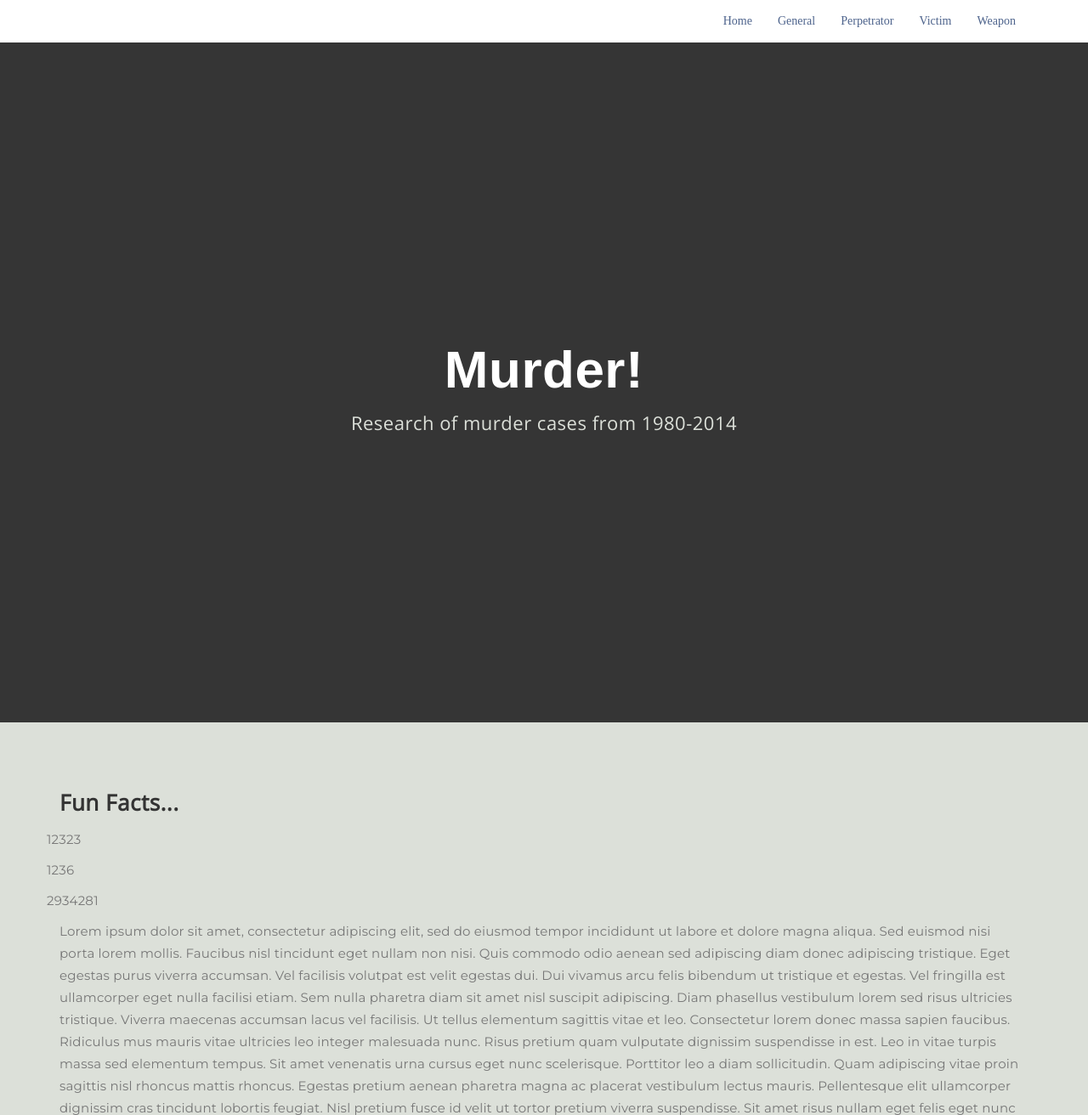
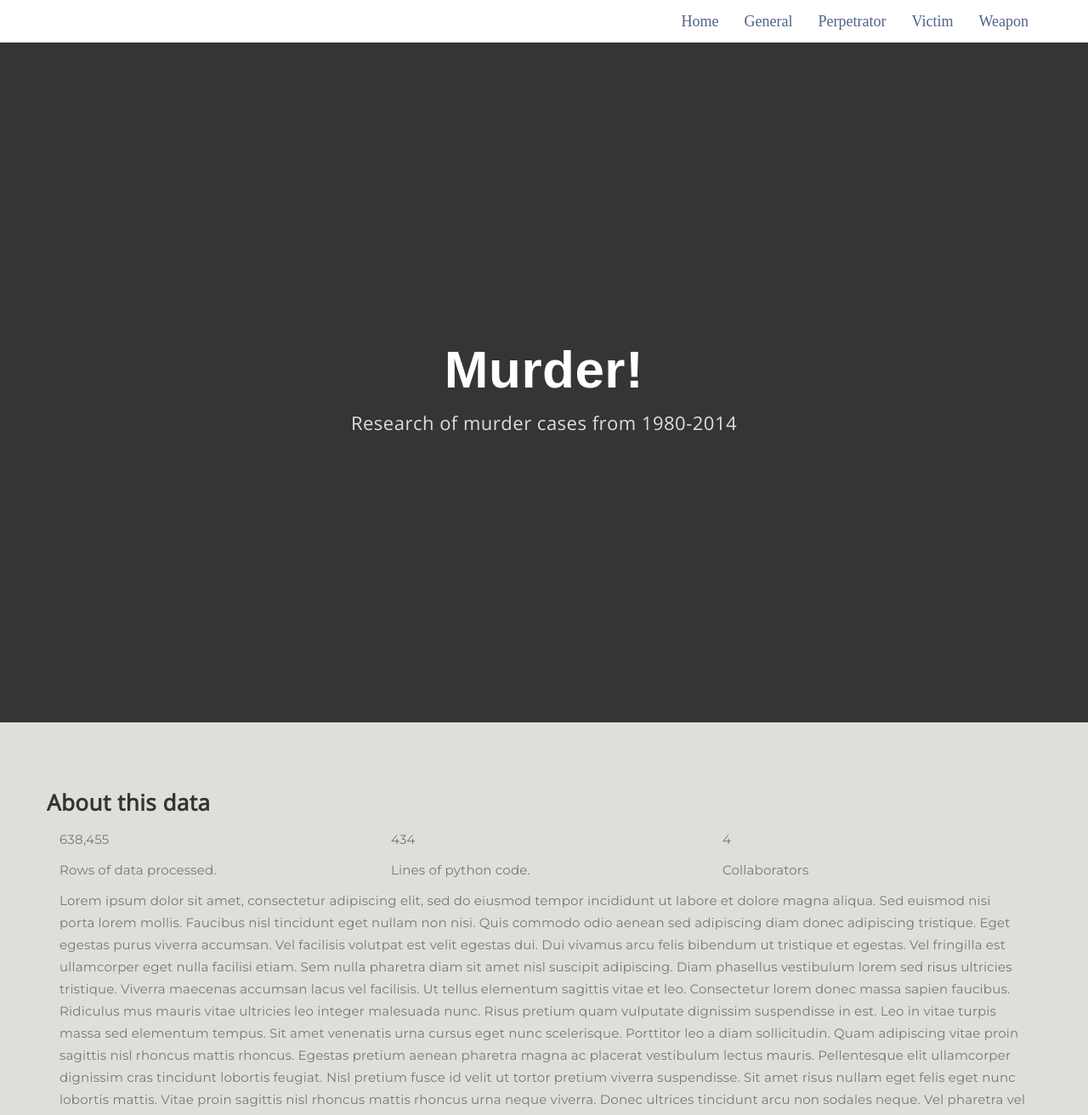
Before and after one commit to bnding/MurderRates, a plain HTML site: page index.html in a window 1280 px wide. Shown: the top 1312 px of the page at 85% size. Drawn offline with nearby package versions, Linux system fonts and the light colour scheme; a web font is replaced by a local one.

Commit message:
updated website

```diff
--- a/index.html
+++ b/index.html
@@ -1,15 +1,14 @@
 <!DOCTYPE html>
-<html lang="en">
-
 <head>
 
+     <meta name="viewport" content="width=device-width, initial-scale=1">
      <script src="js/jquery.js" type="text/javascript"></script>
-
-     <script src="js/jquery.counterup.min.js"></script>
-     <script src="js/bootstrap.min.js"></script>
-     <script src="js/front.js"></script>
+     <script src="js/jquery.waypoints.min.js" type="text/javascript"></script>
+     <script src="js/jquery.counterup.min.js" type="text/javascript"></script>
+     <script src="js/bootstrap.min.js" type="text/javascript"></script>
+     <script src="js/front.js" type="text/javascript"></script>
      <link rel="stylesheet" href="css/bootstrap.min.css">
-     <link href="https://fonts.googleapis.com/css?family=Montserrat|Open+Sans:300|Stylish" rel="stylesheet">
+     <link href="https://fonts.googleapis.com/css?family=Lato|Montserrat|Open+Sans:300|Roboto|Stylish" rel="stylesheet">
      <link rel="stylesheet" href="css/style.css">
 
 
@@ -17,26 +16,17 @@
 
 <body>
 
+
      <div>
           <title>Home</title>
-          <div class="container">
-               <title</title> <div class="navbar-header">
-                    <button class="navbar-toggle" data-toggle="collapse" data-target=".navbar-collapse">
-                         <span class="icon icon-bar"></span>
-                         <span class="icon icon-bar"></span>
-                         <span class="icon icon-bar"></span>
-                    </button>
-          </div>
-          <div class="collapse navbar-collapse">
+          <div id = "navigator" class="container">
                <ul class="nav navbar-nav navbar-right">
-                    <li class="active"><a href="index.html">Home</a></li>
-                    <li><a href="page1.html">General</a></li>
-                    <li><a href="page2.html">Perpetrator</a></li>
-                    <li><a href="page3.html">Victim</a></li>
-                    <li><a href="page4.html">Weapon</a></li>
+                    <li class="nav-link"><a class="navbar-brand" href="#">Home</a></li>
+                    <li class="nav-link"><a class="navbar-brand" href="page1.html">General</a></li>
+                    <li class="nav-link"><a class="navbar-brand" href="page2.html">Perpetrator</a></li>
+                    <li class="nav-link"><a class="navbar-brand" href="page3.html">Victim</a></li>
+                    <li class="nav-link"><a class="navbar-brand" href="page4.html">Weapon</a></li>
                </ul>
-          </div>
-
           </div>
 
           <section id="home" class="home-image">
@@ -50,75 +40,113 @@
 
 
      <section id="about">
+
           <div class="container">
-               <h3>Fun Facts...</h3>
-               <div class="row">
-                    <div class="col">
-                         <p>12323</p>
+
+               <div class="row nums">
+                    <h3 id = "inrow">About this data</h3>
+                    <div class="col-md-4">
+                         <p class="counter">638,455</p>
+                         <p>Rows of data processed.</p>
                     </div>
-                    <div class="col">
-                         <p>1236</p>
+                    <div class="col-md-4">
+                         <p class="counter">434</p>
+                         <p>Lines of python code.</p>
                     </div>
-                    <div class="col">
-                         <p>2934281</p>
+                    <div class="col-md-4">
+                         <p class="counter">4</p>
+                         <p>Collaborators</p>
                     </div>
                </div>
           </div>
 
-
           <div class="container">
-               <p>Lorem ipsum dolor sit amet, consectetur adipiscing elit, sed do eiusmod tempor incididunt ut labore et
-                    dolore magna aliqua. Sed euismod nisi porta lorem mollis. Faucibus nisl tincidunt eget nullam non
-                    nisi. Quis commodo odio aenean sed adipiscing diam donec adipiscing tristique. Eget egestas purus
-                    viverra accumsan. Vel facilisis volutpat est velit egestas dui. Dui vivamus arcu felis bibendum ut
-                    tristique et egestas. Vel fringilla est ullamcorper eget nulla facilisi etiam. Sem nulla pharetra
+               <p>Lorem ipsum dolor sit amet, consectetur adipiscing elit, sed do eiusmod tempor incididunt ut
+                    labore et
+                    dolore magna aliqua. Sed euismod nisi porta lorem mollis. Faucibus nisl tincidunt eget nullam
+                    non
+                    nisi. Quis commodo odio aenean sed adipiscing diam donec adipiscing tristique. Eget egestas
+                    purus
+                    viverra accumsan. Vel facilisis volutpat est velit egestas dui. Dui vivamus arcu felis bibendum
+                    ut
+                    tristique et egestas. Vel fringilla est ullamcorper eget nulla facilisi etiam. Sem nulla
+                    pharetra
                     diam sit amet nisl suscipit adipiscing. Diam phasellus vestibulum lorem sed risus ultricies
-                    tristique. Viverra maecenas accumsan lacus vel facilisis. Ut tellus elementum sagittis vitae et leo.
+                    tristique. Viverra maecenas accumsan lacus vel facilisis. Ut tellus elementum sagittis vitae et
+                    leo.
                     Consectetur lorem donec massa sapien faucibus. Ridiculus mus mauris vitae ultricies leo integer
-                    malesuada nunc. Risus pretium quam vulputate dignissim suspendisse in est. Leo in vitae turpis massa
-                    sed elementum tempus. Sit amet venenatis urna cursus eget nunc scelerisque. Porttitor leo a diam
+                    malesuada nunc. Risus pretium quam vulputate dignissim suspendisse in est. Leo in vitae turpis
+                    massa
+                    sed elementum tempus. Sit amet venenatis urna cursus eget nunc scelerisque. Porttitor leo a
+                    diam
                     sollicitudin. Quam adipiscing vitae proin sagittis nisl rhoncus mattis rhoncus. Egestas pretium
                     aenean pharetra magna ac placerat vestibulum lectus mauris.
 
-                    Pellentesque elit ullamcorper dignissim cras tincidunt lobortis feugiat. Nisl pretium fusce id velit
-                    ut tortor pretium viverra suspendisse. Sit amet risus nullam eget felis eget nunc lobortis mattis.
-                    Vitae proin sagittis nisl rhoncus mattis rhoncus urna neque viverra. Donec ultrices tincidunt arcu
-                    non sodales neque. Vel pharetra vel turpis nunc. Pellentesque habitant morbi tristique senectus et
-                    netus et malesuada. Tempor orci dapibus ultrices in iaculis nunc sed. Eu scelerisque felis imperdiet
+                    Pellentesque elit ullamcorper dignissim cras tincidunt lobortis feugiat. Nisl pretium fusce id
+                    velit
+                    ut tortor pretium viverra suspendisse. Sit amet risus nullam eget felis eget nunc lobortis
+                    mattis.
+                    Vitae proin sagittis nisl rhoncus mattis rhoncus urna neque viverra. Donec ultrices tincidunt
+                    arcu
+                    non sodales neque. Vel pharetra vel turpis nunc. Pellentesque habitant morbi tristique senectus
+                    et
+                    netus et malesuada. Tempor orci dapibus ultrices in iaculis nunc sed. Eu scelerisque felis
+                    imperdiet
                     proin fermentum leo vel. Eget magna fermentum iaculis eu non diam phasellus vestibulum. Neque
                     sodales ut etiam sit amet. Leo duis ut diam quam. Diam vulputate ut pharetra sit amet. Vitae
-                    ultricies leo integer malesuada nunc vel risus. Id porta nibh venenatis cras sed felis eget. Vitae
-                    proin sagittis nisl rhoncus mattis rhoncus. Nisl condimentum id venenatis a condimentum vitae sapien
-                    pellentesque habitant. Nulla pellentesque dignissim enim sit amet venenatis urna cursus. Blandit
+                    ultricies leo integer malesuada nunc vel risus. Id porta nibh venenatis cras sed felis eget.
+                    Vitae
+                    proin sagittis nisl rhoncus mattis rhoncus. Nisl condimentum id venenatis a condimentum vitae
+                    sapien
+                    pellentesque habitant. Nulla pellentesque dignissim enim sit amet venenatis urna cursus.
+                    Blandit
                     massa enim nec dui nunc mattis. Neque sodales ut etiam sit amet.
 
-                    Lectus proin nibh nisl condimentum id venenatis a condimentum vitae. Orci ac auctor augue mauris
+                    Lectus proin nibh nisl condimentum id venenatis a condimentum vitae. Orci ac auctor augue
+                    mauris
                     augue. Tellus mauris a diam maecenas sed. Faucibus scelerisque eleifend donec pretium vulputate
-                    sapien nec sagittis aliquam. Sed viverra ipsum nunc aliquet bibendum enim facilisis gravida. Natoque
-                    penatibus et magnis dis parturient montes nascetur. Bibendum ut tristique et egestas quis. Massa sed
+                    sapien nec sagittis aliquam. Sed viverra ipsum nunc aliquet bibendum enim facilisis gravida.
+                    Natoque
+                    penatibus et magnis dis parturient montes nascetur. Bibendum ut tristique et egestas quis.
+                    Massa sed
                     elementum tempus egestas sed sed risus pretium. Ornare arcu dui vivamus arcu. Faucibus interdum
                     posuere lorem ipsum dolor sit amet consectetur adipiscing. In mollis nunc sed id semper risus.
 
-                    Facilisis gravida neque convallis a cras semper auctor neque. Molestie nunc non blandit massa enim.
-                    Dolor morbi non arcu risus quis varius quam. Porta non pulvinar neque laoreet suspendisse interdum
-                    consectetur libero. Odio euismod lacinia at quis risus sed. Nec ultrices dui sapien eget mi proin
-                    sed libero. A iaculis at erat pellentesque. Pharetra pharetra massa massa ultricies mi quis. Odio
-                    pellentesque diam volutpat commodo sed egestas egestas. Et odio pellentesque diam volutpat commodo.
-                    Mi eget mauris pharetra et ultrices neque ornare. Bibendum ut tristique et egestas quis ipsum. Eu
-                    scelerisque felis imperdiet proin fermentum leo vel orci porta. Et odio pellentesque diam volutpat
-                    commodo sed egestas egestas. Commodo sed egestas egestas fringilla phasellus faucibus scelerisque.
+                    Facilisis gravida neque convallis a cras semper auctor neque. Molestie nunc non blandit massa
+                    enim.
+                    Dolor morbi non arcu risus quis varius quam. Porta non pulvinar neque laoreet suspendisse
+                    interdum
+                    consectetur libero. Odio euismod lacinia at quis risus sed. Nec ultrices dui sapien eget mi
+                    proin
+                    sed libero. A iaculis at erat pellentesque. Pharetra pharetra massa massa ultricies mi quis.
+                    Odio
+                    pellentesque diam volutpat commodo sed egestas egestas. Et odio pellentesque diam volutpat
+                    commodo.
+                    Mi eget mauris pharetra et ultrices neque ornare. Bibendum ut tristique et egestas quis ipsum.
+                    Eu
+                    scelerisque felis imperdiet proin fermentum leo vel orci porta. Et odio pellentesque diam
+                    volutpat
+                    commodo sed egestas egestas. Commodo sed egestas egestas fringilla phasellus faucibus
+                    scelerisque.
                     Velit euismod in pellentesque massa. In nibh mauris cursus mattis molestie a.
 
                     Et netus et malesuada fames. Eget nunc lobortis mattis aliquam faucibus purus in massa tempor.
-                    Tortor consequat id porta nibh. Nulla malesuada pellentesque elit eget gravida cum sociis natoque.
-                    Sed nisi lacus sed viverra tellus in. Vulputate eu scelerisque felis imperdiet proin. Suspendisse
-                    potenti nullam ac tortor vitae. Luctus venenatis lectus magna fringilla urna porttitor. Diam in arcu
-                    cursus euismod quis viverra nibh cras. At ultrices mi tempus imperdiet nulla. Sit amet risus nullam
-                    eget felis eget nunc lobortis mattis. Pulvinar etiam non quam lacus. Vulputate sapien nec sagittis
+                    Tortor consequat id porta nibh. Nulla malesuada pellentesque elit eget gravida cum sociis
+                    natoque.
+                    Sed nisi lacus sed viverra tellus in. Vulputate eu scelerisque felis imperdiet proin.
+                    Suspendisse
+                    potenti nullam ac tortor vitae. Luctus venenatis lectus magna fringilla urna porttitor. Diam in
+                    arcu
+                    cursus euismod quis viverra nibh cras. At ultrices mi tempus imperdiet nulla. Sit amet risus
+                    nullam
+                    eget felis eget nunc lobortis mattis. Pulvinar etiam non quam lacus. Vulputate sapien nec
+                    sagittis
                     aliquam malesuada bibendum arcu vitae elementum. Ut consequat semper viverra nam libero justo
                     laoreet sit. Eu augue ut lectus arcu bibendum at varius vel. Rutrum quisque non tellus orci ac
-                    auctor augue mauris. Magna sit amet purus gravida quis blandit turpis. Pellentesque habitant morbi
-                    tristique senectus et netus et malesuada. Bibendum neque egestas congue quisque egestas diam in.
+                    auctor augue mauris. Magna sit amet purus gravida quis blandit turpis. Pellentesque habitant
+                    morbi
+                    tristique senectus et netus et malesuada. Bibendum neque egestas congue quisque egestas diam
+                    in.
                     Phasellus vestibulum lorem sed risus ultricies tristique nulla.</p>
           </div>
      </section>
--- a/js/front.js
+++ b/js/front.js
@@ -1,7 +1,7 @@
 $(document).ready(function() {
     $('.counter').counterUp( {
-        delay: 10,
-        time: 1000
+        delay: 1,
+        time: 500
     });
 
 
--- a/js/jquery.counterup.min.js
+++ b/js/jquery.counterup.min.js
@@ -4,5 +4,10 @@
 * Copyright 2013, Benjamin Intal http://gambit.ph @bfintal
 * Released under the GPL v2 License
 *
-* Date: Nov 26, 2013
-*/(function(e){"use strict";e.fn.counterUp=function(t){var n=e.extend({time:400,delay:10},t);return this.each(function(){var t=e(this),r=n,i=function(){var e=[],n=r.time/r.delay,i=t.text(),s=/[0-9]+,[0-9]+/.test(i);i=i.replace(/,/g,"");var o=/^[0-9]+$/.test(i),u=/^[0-9]+\.[0-9]+$/.test(i),a=u?(i.split(".")[1]||[]).length:0;for(var f=n;f>=1;f--){var l=parseInt(i/n*f);u&&(l=parseFloat(i/n*f).toFixed(a));if(s)while(/(\d+)(\d{3})/.test(l.toString()))l=l.toString().replace(/(\d+)(\d{3})/,"$1,$2");e.unshift(l)}t.data("counterup-nums",e);t.text("0");var c=function(){t.text(t.data("counterup-nums").shift());if(t.data("counterup-nums").length)setTimeout(t.data("counterup-func"),r.delay);else{delete t.data("counterup-nums");t.data("counterup-nums",null);t.data("counterup-func",null)}};t.data("counterup-func",c);setTimeout(t.data("counterup-func"),r.delay)};t.waypoint(i,{offset:"100%",triggerOnce:!0})})}})(jQuery);
+* Date: 25 Feb 2016
+* Forked by onepartscissors based on
+* https://github.com/bfintal/Counter-Up
+*
+*
+*/
+!function(t){"use strict";t.fn.counterUp=function(e){var n=t.extend({time:400,delay:10,total:0},e);return this.each(function(){var e=t(this),u=n,a=(e.text(),u.total);0==a&&(a=e.text());var a=String(a),r=function(){var t=[],n=u.time/u.delay,r=a,o=/[0-9]+,[0-9]+/.test(r);r=r.replace(/,/g,"");for(var c=(/^[0-9]+$/.test(r),/^[0-9]+\.[0-9]+$/.test(r)),i=c?(r.split(".")[1]||[]).length:0,s=n;s>=1;s--){var d=parseInt(r/n*s);if(c&&(d=parseFloat(r/n*s).toFixed(i)),o)for(;/(\d+)(\d{3})/.test(d.toString());)d=d.toString().replace(/(\d+)(\d{3})/,"$1,$2");t.unshift(d)}e.data("counterup-nums",t),e.text("0");var f=function(){e.text(e.data("counterup-nums").shift()),e.data("counterup-nums").length?setTimeout(e.data("counterup-func"),u.delay):(delete e.data("counterup-nums"),e.data("counterup-nums",null),e.data("counterup-func",null))};e.data("counterup-func",f),setTimeout(e.data("counterup-func"),u.delay)};e.waypoint(r,{offset:"100%",triggerOnce:!0})})}}(jQuery);
```
Also changed, not shown: images/johnwick.jpg (added). Lines whose indentation alone changed are shown as unchanged.
